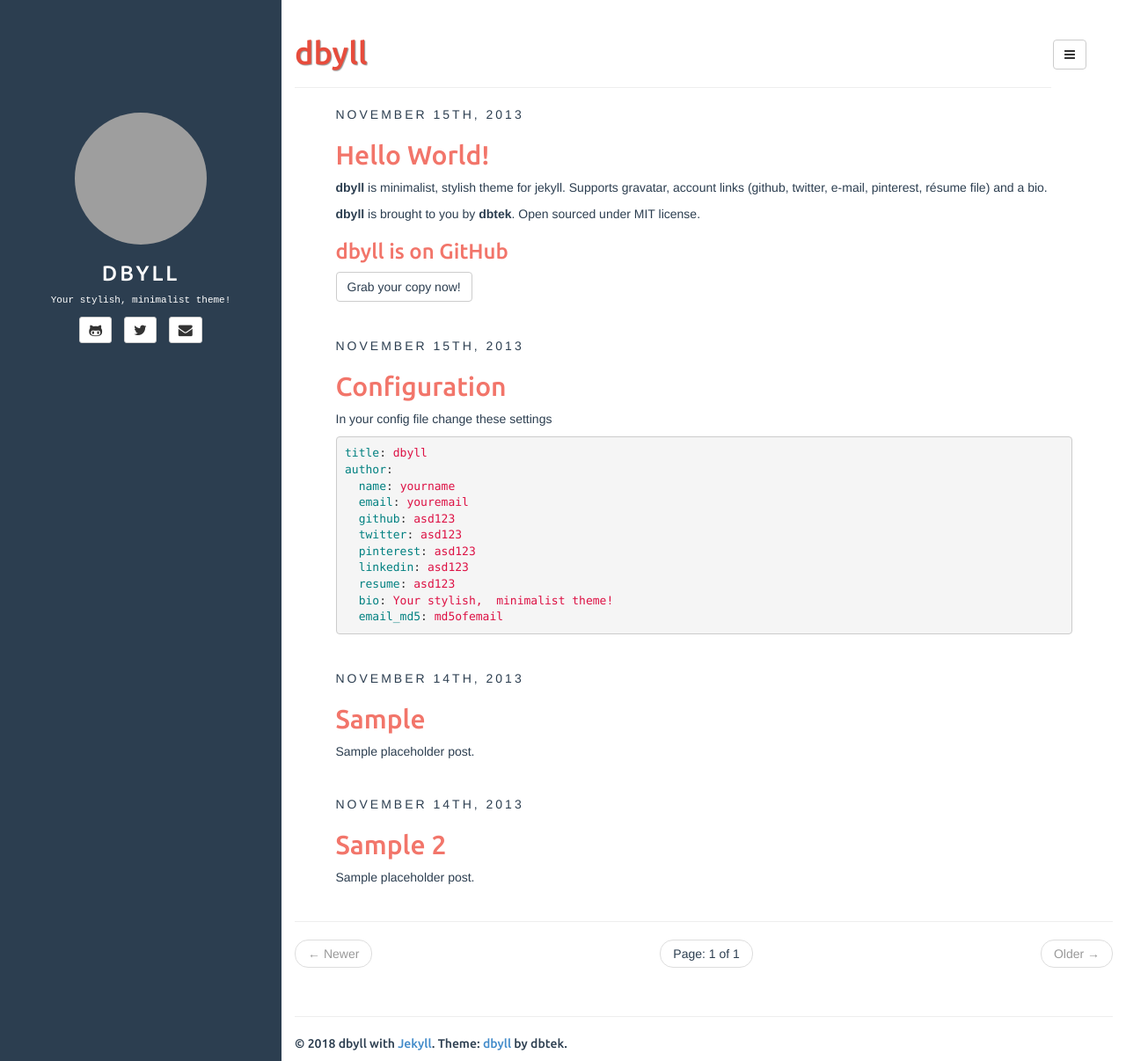
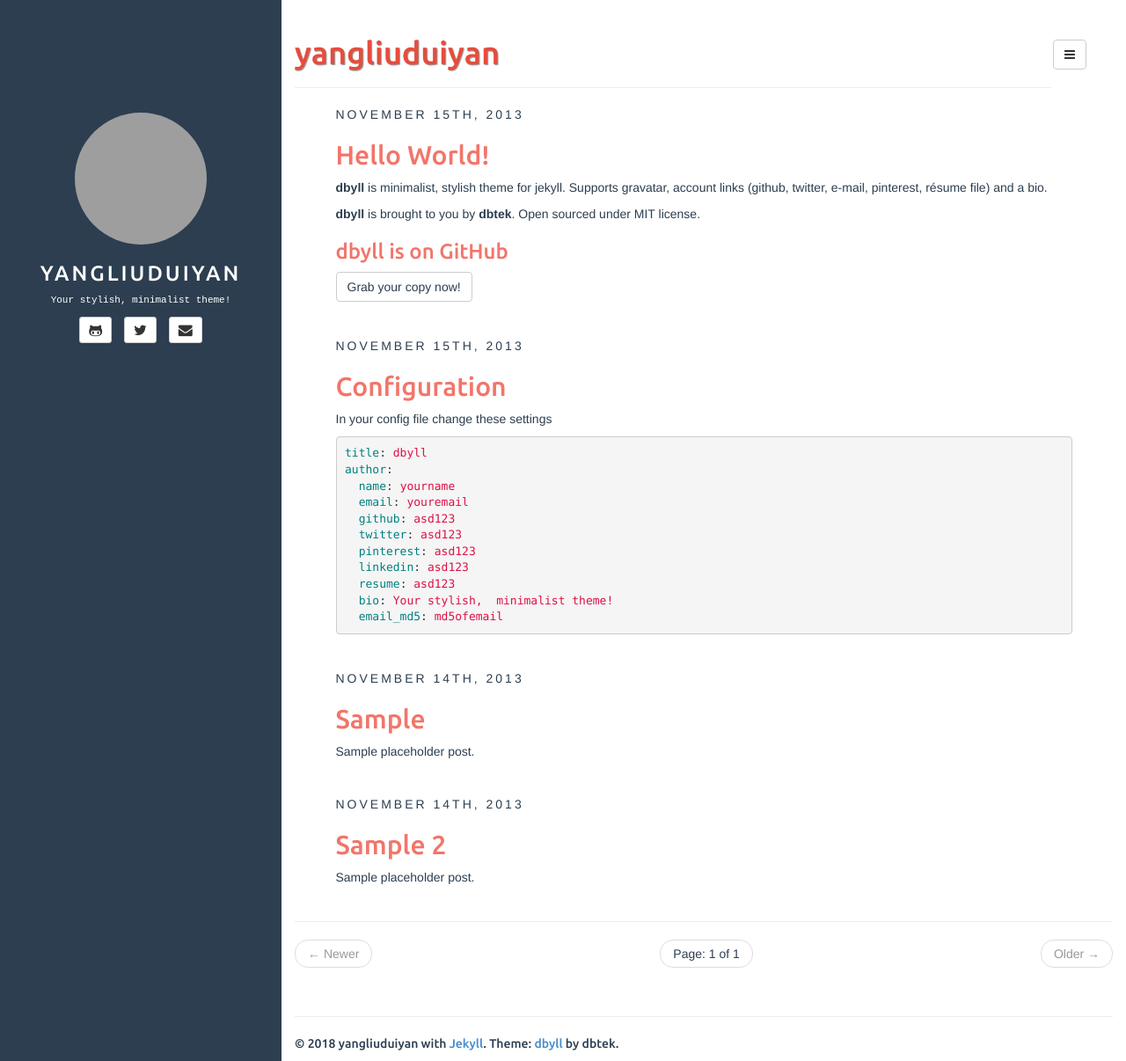
Before and after one commit to yangliuduiyan/jiumubai.github.io, a Jekyll site: the page built from index.html, in a window 1280 px wide and 1206 px high. Shown: the whole window at 88% size. Built offline with Jekyll 4.4.1, drawn with Linux system fonts in a browser that asks for light colours; the list of posts is cut into pages by our own code; grey boxes are pictures that could not be loaded.

Commit message:
Update _config.yml

```diff
--- a/_config.yml
+++ b/_config.yml
@@ -5,25 +5,25 @@ paginate_path: "page:num"
 exclude: ["README.md"] # files to exclude
 highlighter: rouge
 markdown: kramdown
-disqus: dbyll
-google_analytics: dbyll
-title: dbyll
+disqus: yangliuduiyan
+google_analytics: yangliuduiyan
+title: yangliuduiyan
 
 defaults:
   -
     scope:
       path: "" # empty string for all files
     values:
-      title: dbyll
+      title: yangliuduiyan
 
 description: Stylish Jekyll Theme
 author:
-  name: dbyll
-  email: dbyll@ismaildemirbilek.com
-  github: dbtek
-  twitter: dbtek
-  pinterest: asd123
-  linkedin: asd123
+  name: yangliuduiyan
+  email: dluobijinfengyu@163.com
+  github: yangliuduiyan
+  twitter: yangliuduiyan
+  pinterest: yangliuduiyan
+  linkedin: yangliuduiyan
   bio: Your stylish, minimalist theme!
   email_md5: 726351295ec82e145928582f595aa3aa
 
```
